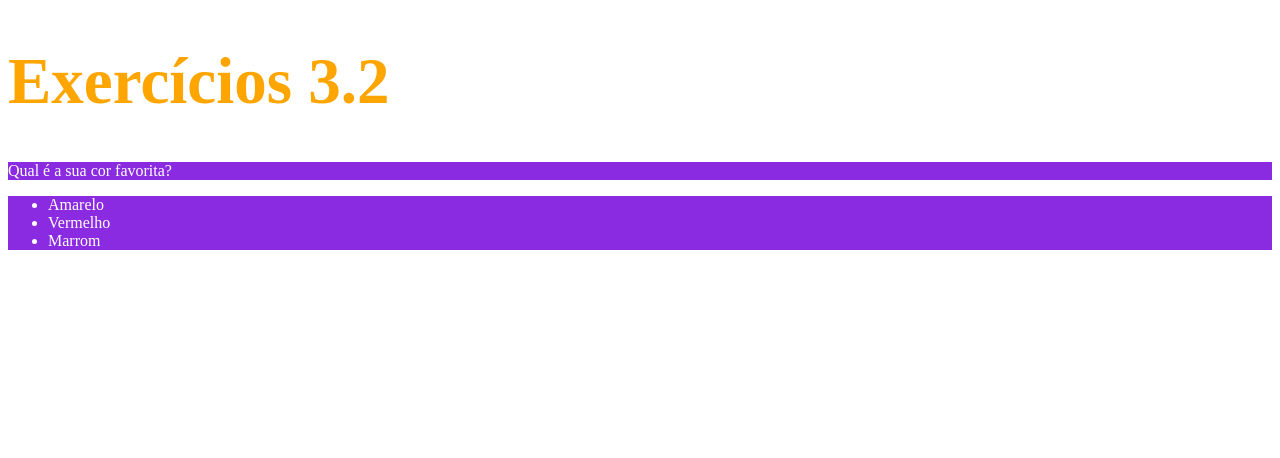
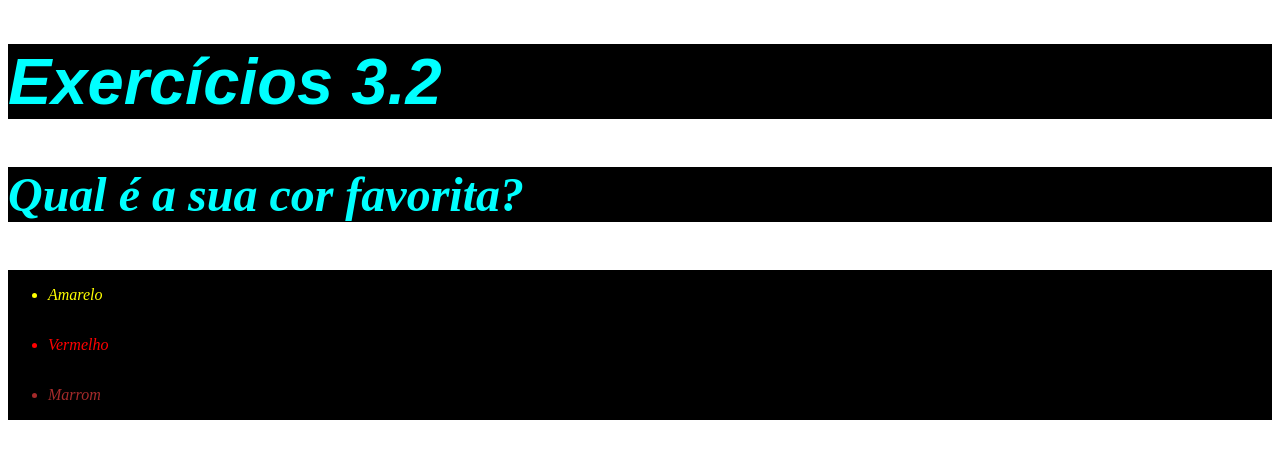
Before and after one commit to GuilhermeS4nt0s/trybe-exerc-cios, a plain HTML site: page Bloco-3:Introdução-á-HTML-e-CSS/Execícios-Bloco-3/Dia-2:HTML-CSS-Primeiro-Passos-Em-CSS/index.html in a window 1280 px wide. Drawn offline with Linux system fonts and the light colour scheme.

Commit message:
Terminei o segundo exercício

```diff
--- a/Bloco-3:Introdução-á-HTML-e-CSS/Execícios-Bloco-3/Dia-2:HTML-CSS-Primeiro-Passos-Em-CSS/index.html
+++ b/Bloco-3:Introdução-á-HTML-e-CSS/Execícios-Bloco-3/Dia-2:HTML-CSS-Primeiro-Passos-Em-CSS/index.html
@@ -6,32 +6,61 @@
     <style>
 
       h1{
-      color: orange;
+      font-family: sans-serif;
+      color: blue;
+
+      }
+
+      body{
+      font-size: 16px;
+      }
+
+      p{
+       font-weight: 600;
+       font-size: 3em;
+       font-style: italic;
       }
 
       ul{
       background-color: pink;
+      line-height: 50px;
       }
 
       .modificaraomesmotempo{
-        background-color: blueviolet;
+        background-color: black;
         color: white;
+        font-style: italic;
       }
 
       h1{
         font-size: 65px;
       }
-
+      #Amarelo{
+        color: yellow;
+      }
+      #Vermelho{
+        color: red;
+      }
+      #Marrom{
+        color: brown;
+      }
+      #Azul{
+        color: aqua;
+      }
+      #Azul2{
+        color: aqua;
+      }
     </style>
   </head>
 
   <body>
-    <h1>Exercícios 3.2</h1>
-    <p class="modificaraomesmotempo">Qual é a sua cor favorita?</p>
+    <h1 id="Azul" class="modificaraomesmotempo">Exercícios 3.2</h1>
+    <p  id="Azul2" class="modificaraomesmotempo">Qual é a sua cor favorita?</p>
     <ul class="modificaraomesmotempo">
-      <li>Amarelo</li>
-      <li>Vermelho</li>
-      <li>Marrom</li>
+      <li id="Amarelo">Amarelo</li>
+      <li id="Vermelho">Vermelho</li>
+      <li id="Marrom">Marrom</li>
+
     </ul>
   </body>
 </html>
```
